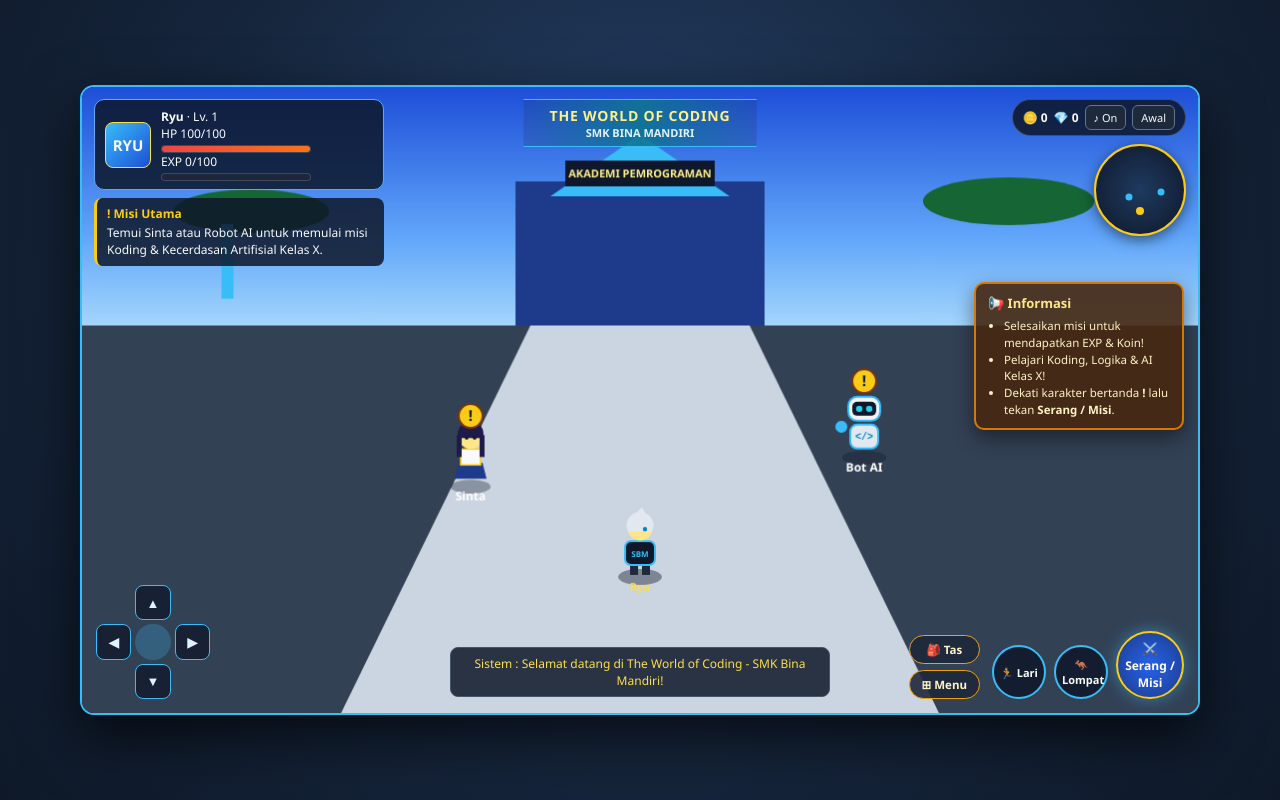
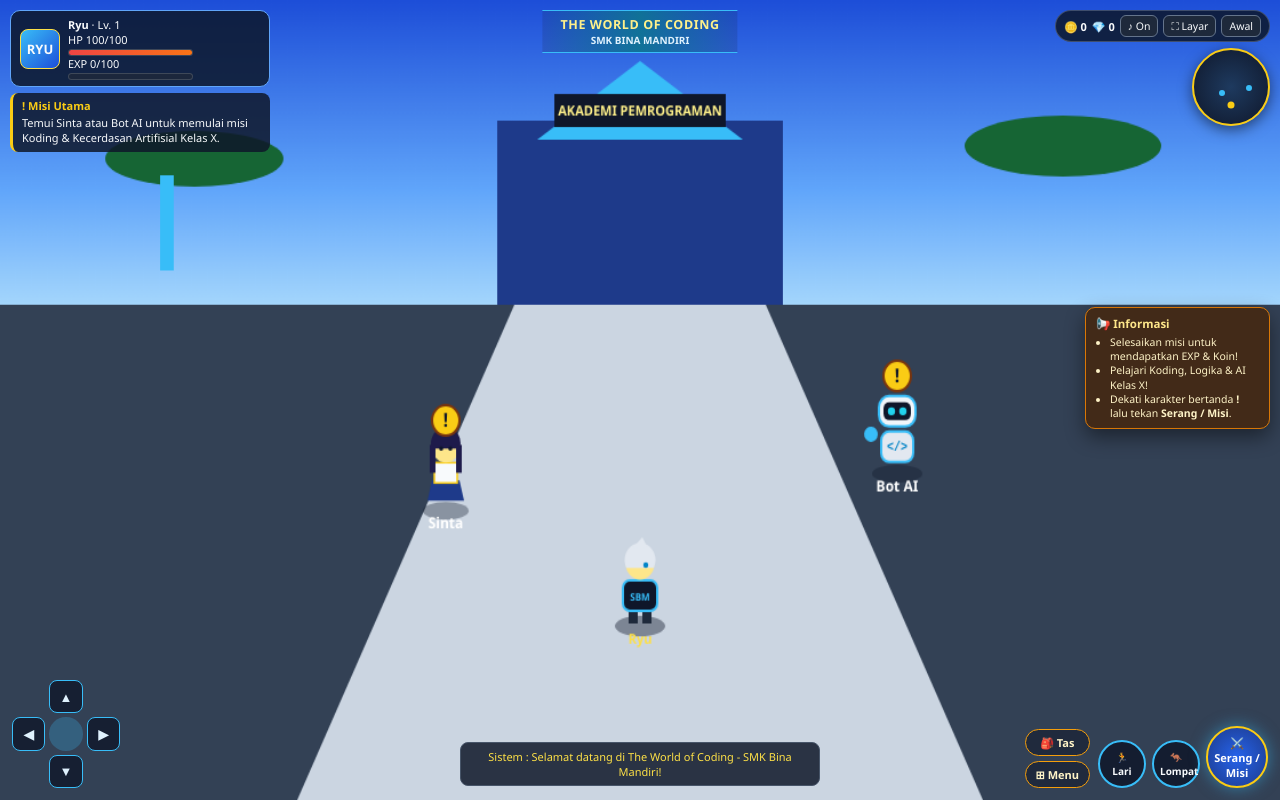
Before and after one commit to sudiran-byte/gim-kka-kelas-x, a plain HTML site: page index.html in a window 1280 px wide. Both pictures are taken after a click on the button "🔊 Dengan musik". Drawn offline with Linux system fonts and the light colour scheme.

Commit message:
Update index.html

```diff
--- a/index.html
+++ b/index.html
@@ -2,24 +2,27 @@
 <html lang="id">
 <head>
   <meta charset="UTF-8" />
-  <meta name="viewport" content="width=device-width, initial-scale=1.0" />
+  <meta name="viewport" content="width=device-width, initial-scale=1.0, maximum-scale=1.0, user-scalable=no" />
   <title>The World of Coding - SMK Bina Mandiri</title>
   <style>
     * {
       box-sizing: border-box;
       font-family: "Segoe UI", Arial, sans-serif;
       user-select: none;
+      -webkit-tap-highlight-color: transparent;
     }
 
-    body {
+    html, body {
       margin: 0;
-      min-height: 100vh;
+      padding: 0;
+      width: 100%;
+      height: 100%;
+      min-height: 100dvh;
       color: #f8fafc;
       background: radial-gradient(circle at 50% 35%, #27436b 0%, #16263d 55%, #0e1828 100%);
       display: flex;
       justify-content: center;
       align-items: center;
-      padding: 12px;
       overflow: hidden;
     }
 
@@ -138,16 +141,15 @@
     /* ================= LAYAR GAME RPG ================= */
     .game-screen {
       display: none;
-      width: 100%;
-      max-width: 1120px;
-      aspect-ratio: 16 / 9;
-      max-height: 94vh;
-      position: relative;
-      border-radius: 14px;
+      width: 100vw;
+      height: 100dvh;
+      max-width: 100vw;
+      max-height: 100dvh;
+      position: fixed;
+      inset: 0;
       overflow: hidden;
-      border: 2px solid #38bdf8;
-      box-shadow: 0 22px 60px rgba(0, 0, 0, 0.7);
       background: #0b192c;
+      z-index: 10;
     }
 
     .game-screen.active {
@@ -163,51 +165,51 @@
     /* HUD Kiri Atas */
     .hud-top-left {
       position: absolute;
-      top: 12px;
-      left: 12px;
+      top: 10px;
+      left: 10px;
       display: flex;
       flex-direction: column;
-      gap: 8px;
-      z-index: 10;
-      max-width: 290px;
+      gap: 6px;
+      z-index: 12;
+      max-width: 260px;
     }
 
     .player-card {
       display: flex;
       align-items: center;
-      gap: 10px;
+      gap: 8px;
       background: rgba(12, 23, 42, 0.85);
       border: 1.5px solid #60a5fa;
       border-radius: 10px;
-      padding: 8px 10px;
+      padding: 6px 9px;
     }
 
     .avatar-badge {
-      width: 46px;
-      height: 46px;
+      width: 40px;
+      height: 40px;
       border-radius: 8px;
       background: linear-gradient(135deg, #38bdf8, #1d4ed8);
       display: flex;
       align-items: center;
       justify-content: center;
       font-weight: 800;
-      font-size: 15px;
+      font-size: 13px;
       border: 1.5px solid #fde047;
       flex-shrink: 0;
     }
 
     .stat-lines {
       flex: 1;
-      font-size: 12px;
+      font-size: 11px;
     }
 
     .bar-track {
-      width: 150px;
-      height: 8px;
+      width: 125px;
+      height: 7px;
       background: rgba(30, 41, 59, 0.9);
       border-radius: 99px;
       overflow: hidden;
-      margin-top: 3px;
+      margin-top: 2px;
       border: 1px solid rgba(255, 255, 255, 0.15);
     }
 
@@ -229,9 +231,9 @@
       background: rgba(15, 23, 42, 0.85);
       border-left: 3px solid #facc15;
       border-radius: 8px;
-      padding: 8px 10px;
-      font-size: 12px;
-      line-height: 1.4;
+      padding: 6px 9px;
+      font-size: 11px;
+      line-height: 1.35;
     }
 
     .quest-title {
@@ -243,27 +245,27 @@
     /* Banner Tengah Atas */
     .title-banner {
       position: absolute;
-      top: 12px;
+      top: 10px;
       left: 50%;
       transform: translateX(-50%);
       background: linear-gradient(90deg, rgba(15, 23, 42, 0.15), rgba(14, 116, 144, 0.9), rgba(15, 23, 42, 0.15));
       border-top: 1.5px solid #38bdf8;
       border-bottom: 1.5px solid #38bdf8;
-      padding: 6px 26px;
+      padding: 5px 18px;
       text-align: center;
-      z-index: 10;
+      z-index: 12;
       white-space: nowrap;
     }
 
     .title-banner .main-t {
-      font-size: 14px;
+      font-size: 12.5px;
       font-weight: 800;
-      letter-spacing: 0.8px;
+      letter-spacing: 0.6px;
       color: #fef08a;
     }
 
     .title-banner .sub-t {
-      font-size: 11px;
+      font-size: 10px;
       font-weight: 700;
       color: #e0f2fe;
     }
@@ -271,24 +273,26 @@
     /* HUD Kanan Atas */
     .hud-top-right {
       position: absolute;
-      top: 12px;
-      right: 12px;
+      top: 10px;
+      right: 10px;
       display: flex;
       flex-direction: column;
       align-items: flex-end;
-      gap: 8px;
-      z-index: 10;
+      gap: 6px;
+      z-index: 12;
     }
 
     .top-pills {
       display: flex;
       align-items: center;
-      gap: 6px;
+      gap: 5px;
+      flex-wrap: wrap;
+      justify-content: flex-end;
       background: rgba(12, 23, 42, 0.85);
-      padding: 5px 10px;
+      padding: 4px 8px;
       border-radius: 99px;
       border: 1px solid rgba(148, 163, 184, 0.35);
-      font-size: 12px;
+      font-size: 11px;
     }
 
     .hud-icon-btn {
@@ -296,14 +300,14 @@
       color: #f8fafc;
       border: 1px solid #64748b;
       border-radius: 6px;
-      padding: 4px 8px;
-      font-size: 11px;
+      padding: 3px 7px;
+      font-size: 10.5px;
       cursor: pointer;
     }
 
     .minimap {
-      width: 92px;
-      height: 92px;
+      width: 78px;
+      height: 78px;
       border-radius: 50%;
       background: radial-gradient(circle, #1e3a5f, #0f172a);
       border: 2px solid #facc15;
@@ -313,8 +317,8 @@
     }
 
     .minimap-dot-player {
-      width: 8px;
-      height: 8px;
+      width: 7px;
+      height: 7px;
       border-radius: 50%;
       background: #facc15;
       position: absolute;
@@ -322,8 +326,8 @@
     }
 
     .minimap-dot-npc {
-      width: 7px;
-      height: 7px;
+      width: 6px;
+      height: 6px;
       border-radius: 50%;
       background: #38bdf8;
       position: absolute;
@@ -333,49 +337,49 @@
     /* Papan Informasi */
     .info-board {
       position: absolute;
-      right: 14px;
-      top: 43%;
+      right: 10px;
+      top: 46%;
       transform: translateY(-50%);
-      width: 210px;
-      background: rgba(69, 39, 16, 0.9);
-      border: 2px solid #d97706;
+      width: 185px;
+      background: rgba(69, 39, 16, 0.88);
+      border: 1.5px solid #d97706;
       border-radius: 10px;
-      padding: 10px 12px;
-      font-size: 11.5px;
-      z-index: 9;
+      padding: 8px 10px;
+      font-size: 10.5px;
+      z-index: 10;
       box-shadow: 0 8px 20px rgba(0, 0, 0, 0.45);
     }
 
     .info-board-title {
       font-weight: 800;
       color: #fde68a;
-      margin-bottom: 6px;
-      font-size: 13px;
+      margin-bottom: 4px;
+      font-size: 11.5px;
     }
 
     .info-board ul {
       margin: 0;
-      padding-left: 16px;
-      line-height: 1.45;
+      padding-left: 14px;
+      line-height: 1.35;
       color: #fef3c7;
     }
 
     /* Kontrol Bawah */
     .dpad {
       position: absolute;
-      bottom: 14px;
-      left: 14px;
-      width: 114px;
-      height: 114px;
+      bottom: 12px;
+      left: 12px;
+      width: 108px;
+      height: 108px;
       display: grid;
       grid-template-columns: repeat(3, 1fr);
       grid-template-rows: repeat(3, 1fr);
       gap: 4px;
-      z-index: 12;
+      z-index: 14;
     }
 
     .dpad-btn {
-      background: rgba(15, 23, 42, 0.75);
+      background: rgba(15, 23, 42, 0.8);
       border: 1px solid #38bdf8;
       border-radius: 8px;
       color: #e0f2fe;
@@ -398,71 +402,95 @@
 
     .sys-log {
       position: absolute;
-      bottom: 16px;
+      bottom: 14px;
       left: 50%;
       transform: translateX(-50%);
-      width: min(380px, 44%);
+      width: min(360px, 42%);
       background: rgba(15, 23, 42, 0.85);
       border: 1px solid #475569;
       border-radius: 8px;
-      padding: 7px 12px;
-      font-size: 12px;
+      padding: 6px 10px;
+      font-size: 11px;
       color: #fde047;
       text-align: center;
-      z-index: 11;
+      z-index: 12;
     }
 
     .action-cluster {
       position: absolute;
-      bottom: 14px;
-      right: 14px;
+      bottom: 12px;
+      right: 12px;
       display: flex;
       align-items: flex-end;
-      gap: 8px;
-      z-index: 12;
+      gap: 6px;
+      z-index: 14;
     }
 
     .bag-menu-col {
       display: flex;
       flex-direction: column;
-      gap: 6px;
-      margin-right: 4px;
+      gap: 5px;
+      margin-right: 2px;
     }
 
     .act-small {
-      padding: 6px 12px;
-      border-radius: 16px;
+      padding: 5px 10px;
+      border-radius: 14px;
       border: 1.5px solid #f59e0b;
       background: rgba(30, 41, 59, 0.9);
       color: #fef3c7;
-      font-size: 11.5px;
+      font-size: 11px;
       font-weight: 700;
       cursor: pointer;
     }
 
     .act-circle {
-      width: 54px;
-      height: 54px;
+      width: 48px;
+      height: 48px;
       border-radius: 50%;
       border: 2px solid #38bdf8;
       background: rgba(15, 23, 42, 0.85);
       color: #f8fafc;
-      font-size: 11px;
+      font-size: 10px;
       font-weight: 700;
       cursor: pointer;
     }
 
     .act-attack {
-      width: 68px;
-      height: 68px;
+      width: 62px;
+      height: 62px;
       border-radius: 50%;
       border: 2px solid #facc15;
       background: radial-gradient(circle, #2563eb, #1e3a8a);
       color: #ffffff;
-      font-size: 12px;
+      font-size: 11px;
       font-weight: 800;
       cursor: pointer;
       box-shadow: 0 0 16px rgba(56, 189, 248, 0.5);
+    }
+
+    /* Penyesuaian layar kecil / HP */
+    @media (max-width: 640px) {
+      .audio-modal {
+        margin: 12px;
+        padding: 20px 16px;
+      }
+      .mascot-stage {
+        width: 175px;
+        height: 175px;
+      }
+      .title-banner {
+        top: 58px;
+        padding: 4px 12px;
+      }
+      .info-board {
+        display: none;
+      }
+      .sys-log {
+        bottom: 126px;
+        width: calc(100% - 24px);
+        max-width: none;
+      }
     }
 
     /* Popup Misi / Tas / Menu */
@@ -471,7 +499,7 @@
       position: absolute;
       inset: 0;
       background: rgba(2, 6, 23, 0.78);
-      z-index: 20;
+      z-index: 25;
       align-items: center;
       justify-content: center;
       padding: 16px;
@@ -562,7 +590,7 @@
       </div>
       <div class="quest-box">
         <div class="quest-title">! Misi Utama</div>
-        <div id="questDesc">Temui Sinta atau Robot AI untuk memulai misi Koding & Kecerdasan Artifisial Kelas X.</div>
+        <div id="questDesc">Temui Sinta atau Bot AI untuk memulai misi Koding & Kecerdasan Artifisial Kelas X.</div>
       </div>
     </div>
 
@@ -576,6 +604,7 @@
         <span>🪙 <strong id="coinText">0</strong></span>
         <span>💎 <strong id="gemText">0</strong></span>
         <button class="hud-icon-btn" id="musicBtnHud" onclick="toggleMusik()">♪ Off</button>
+        <button class="hud-icon-btn" onclick="toggleFullscreen()">⛶ Layar</button>
         <button class="hud-icon-btn" onclick="kembaliKeMenuAwal()">Awal</button>
       </div>
       <div class="minimap" title="Kerajaan Coding">
@@ -618,13 +647,27 @@
       <button class="act-attack" onclick="aksiInteraksi()">⚔️ Serang / Misi</button>
     </div>
 
-    <!-- Popup Misi / Tas / Menu -->
     <div id="popupOverlay" class="overlay-popup">
       <div class="popup-card" id="popupCard"></div>
     </div>
   </main>
 
   <script>
+    /* ================= FULLSCREEN ================= */
+    function toggleFullscreen() {
+      bunyiKlik(640);
+      const target = document.getElementById("gameScreen") || document.documentElement;
+      if (!document.fullscreenElement) {
+        if (target.requestFullscreen) {
+          target.requestFullscreen().catch(() => {
+            setLog("Gunakan rotasi layar atau menu browser HP untuk mode layar penuh.");
+          });
+        }
+      } else if (document.exitFullscreen) {
+        document.exitFullscreen().catch(() => {});
+      }
+    }
+
     /* ================= AUDIO ================= */
     let audioCtx = null;
     let musikAktif = false;
@@ -716,7 +759,7 @@
       zJump: 0,
       vzJump: 0,
       lari: false,
-      facing: 1, // 1 kanan, -1 kiri
+      facing: 1,
       walkPhase: 0,
       attackTimer: 0,
       dir: { up: 0, down: 0, left: 0, right: 0 },
@@ -906,6 +949,7 @@
           <h3>⊞ Menu Akademi</h3>
           <p>Pengaturan cepat & panduan kontrol:</p>
           <p style="font-size:12.5px;">• Gerak: Tombol Panah / WASD atau D-Pad kiri bawah<br>• Interaksi / Misi: Tombol <strong>Serang / Misi</strong> atau tekan <strong>F</strong></p>
+          <button class="choice-btn" onclick="toggleFullscreen()">⛶ Mode Layar Penuh</button>
           <button class="choice-btn" onclick="toggleMusik(); updateHud();">🔊 Toggle Musik Latar</button>
           <button class="choice-btn" onclick="tutupPopup(); kembaliKeMenuAwal();">↩ Kembali ke Layar Pembuka</button>
           <button class="choice-btn" style="text-align:center; background:#0f172a;" onclick="tutupPopup()">Tutup</button>
@@ -990,13 +1034,11 @@
       ctx.save();
       ctx.translate(npc.x, npc.y + bob);
 
-      // Bayangan
       ctx.fillStyle = "rgba(15, 23, 42, 0.35)";
       ctx.beginPath();
       ctx.ellipse(0, 28, 20, 7, 0, 0, Math.PI * 2);
       ctx.fill();
 
-      // Rok seragam biru tua
       ctx.fillStyle = "#1e3a8a";
       ctx.beginPath();
       ctx.moveTo(-12, 4);
@@ -1006,14 +1048,12 @@
       ctx.closePath();
       ctx.fill();
 
-      // Kemeja & rompi pemandu
       ctx.fillStyle = "#f8fafc";
       ctx.fillRect(-10, -10, 20, 16);
       ctx.strokeStyle = "#facc15";
       ctx.lineWidth = 1.5;
       ctx.strokeRect(-10, -10, 20, 16);
 
-      // Kepala & rambut gelap panjang
       ctx.fillStyle = "#fde68a";
       ctx.beginPath();
       ctx.arc(0, -22, 12, 0, Math.PI * 2);
@@ -1026,14 +1066,12 @@
       ctx.fillRect(-14, -24, 5, 22);
       ctx.fillRect(9, -24, 5, 22);
 
-      // Mata
       ctx.fillStyle = "#0f172a";
       ctx.beginPath();
       ctx.arc(-4, -21, 1.8, 0, Math.PI * 2);
       ctx.arc(4, -21, 1.8, 0, Math.PI * 2);
       ctx.fill();
 
-      // Label nama
       ctx.fillStyle = "#ffffff";
       ctx.font = "bold 12px Segoe UI";
       ctx.textAlign = "center";
@@ -1049,13 +1087,11 @@
       ctx.save();
       ctx.translate(npc.x, npc.y + floatY);
 
-      // Bayangan
       ctx.fillStyle = "rgba(15, 23, 42, 0.35)";
       ctx.beginPath();
       ctx.ellipse(0, 28 - floatY, 22, 7, 0, 0, Math.PI * 2);
       ctx.fill();
 
-      // Badan robot putih & biru neon
       ctx.fillStyle = "#e2e8f0";
       ctx.beginPath();
       ctx.roundRect(-14, -6, 28, 24, 7);
@@ -1064,13 +1100,11 @@
       ctx.lineWidth = 2;
       ctx.stroke();
 
-      // Lencana </>
       ctx.fillStyle = "#0284c7";
       ctx.font = "bold 10px monospace";
       ctx.textAlign = "center";
       ctx.fillText("</>", 0, 9);
 
-      // Tangan melambai
       ctx.save();
       ctx.translate(-16, -2);
       ctx.rotate(-0.6 + wave);
@@ -1080,7 +1114,6 @@
       ctx.fill();
       ctx.restore();
 
-      // Kepala robot
       ctx.fillStyle = "#f1f5f9";
       ctx.beginPath();
       ctx.roundRect(-16, -34, 32, 24, 9);
@@ -1088,7 +1121,6 @@
       ctx.strokeStyle = "#38bdf8";
       ctx.stroke();
 
-      // Visor & mata cyan
       ctx.fillStyle = "#0f172a";
       ctx.beginPath();
       ctx.roundRect(-12, -29, 24, 14, 5);
@@ -1113,7 +1145,6 @@
       const py = state.y - state.zJump;
 
       ctx.save();
-      // Bayangan di lantai
       ctx.fillStyle = "rgba(15, 23, 42, 0.42)";
       ctx.beginPath();
       ctx.ellipse(state.x, state.y + 28, 22, 8, 0, 0, Math.PI * 2);
@@ -1122,12 +1153,10 @@
       ctx.translate(state.x, py);
       ctx.scale(state.facing, 1);
 
-      // Kaki kiri & kanan (animasi jalan)
       ctx.fillStyle = "#1e293b";
       ctx.fillRect(-10, 12 + step * 0.6, 8, 14 - step * 0.4);
       ctx.fillRect(2, 12 - step * 0.6, 8, 14 + step * 0.4);
 
-      // Jaket SMK Bina Mandiri (hitam + biru neon)
       ctx.fillStyle = "#0f172a";
       ctx.beginPath();
       ctx.roundRect(-15, -8, 30, 24, 6);
@@ -1141,7 +1170,6 @@
       ctx.textAlign = "center";
       ctx.fillText("SBM", 0, 8);
 
-      // Kepala & rambut perak
       ctx.fillStyle = "#fde68a";
       ctx.beginPath();
       ctx.arc(0, -21, 12.5, 0, Math.PI * 2);
@@ -1151,7 +1179,6 @@
       ctx.beginPath();
       ctx.arc(0, -24, 13.5, Math.PI * 0.85, Math.PI * 2.15);
       ctx.fill();
-      // Jambul perak
       ctx.beginPath();
       ctx.moveTo(-6, -34);
       ctx.lineTo(2, -42);
@@ -1159,13 +1186,11 @@
       ctx.closePath();
       ctx.fill();
 
-      // Mata
       ctx.fillStyle = "#0284c7";
       ctx.beginPath();
       ctx.arc(5, -20, 2.2, 0, Math.PI * 2);
       ctx.fill();
 
-      // Efek ayunan pedang kode saat Serang / Misi
       if (state.attackTimer > 0) {
         ctx.save();
         ctx.translate(16, -2);
@@ -1196,7 +1221,6 @@
     function drawWorld() {
       ctx.clearRect(0, 0, canvas.width, canvas.height);
 
-      // Langit & pegunungan
       const sky = ctx.createLinearGradient(0, 0, 0, 270);
       sky.addColorStop(0, "#1d4ed8");
       sky.addColorStop(0.55, "#60a5fa");
@@ -1204,7 +1228,6 @@
       ctx.fillStyle = sky;
       ctx.fillRect(0, 0, canvas.width, 270);
 
-      // Pulau melayang & air terjun
       ctx.fillStyle = "#166534";
       ctx.beginPath();
       ctx.ellipse(170, 125, 78, 22, 0, 0, Math.PI * 2);
@@ -1217,7 +1240,6 @@
       ctx.ellipse(930, 115, 86, 24, 0, 0, Math.PI * 2);
       ctx.fill();
 
-      // Kastil Akademi Pemrograman
       ctx.fillStyle = "#1e3a8a";
       ctx.fillRect(435, 95, 250, 145);
       ctx.fillStyle = "#38bdf8";
@@ -1235,7 +1257,6 @@
       ctx.textAlign = "center";
       ctx.fillText("AKADEMI PEMROGRAMAN", 560, 91);
 
-      // Jalan & area latar
       ctx.fillStyle = "#334155";
       ctx.fillRect(0, 240, canvas.width, 390);
       ctx.fillStyle = "#cbd5e1";
@@ -1247,7 +1268,6 @@
       ctx.closePath();
       ctx.fill();
 
-      // Gambar NPC sesuai kedalaman Y
       const entities = [
         ...npcs.map((n) => ({ y: n.y, draw: () => (n.type === "sinta" ? drawSinta(n) : drawBotAI(n)) })),
         { y: state.y, draw: drawRyu }
```
